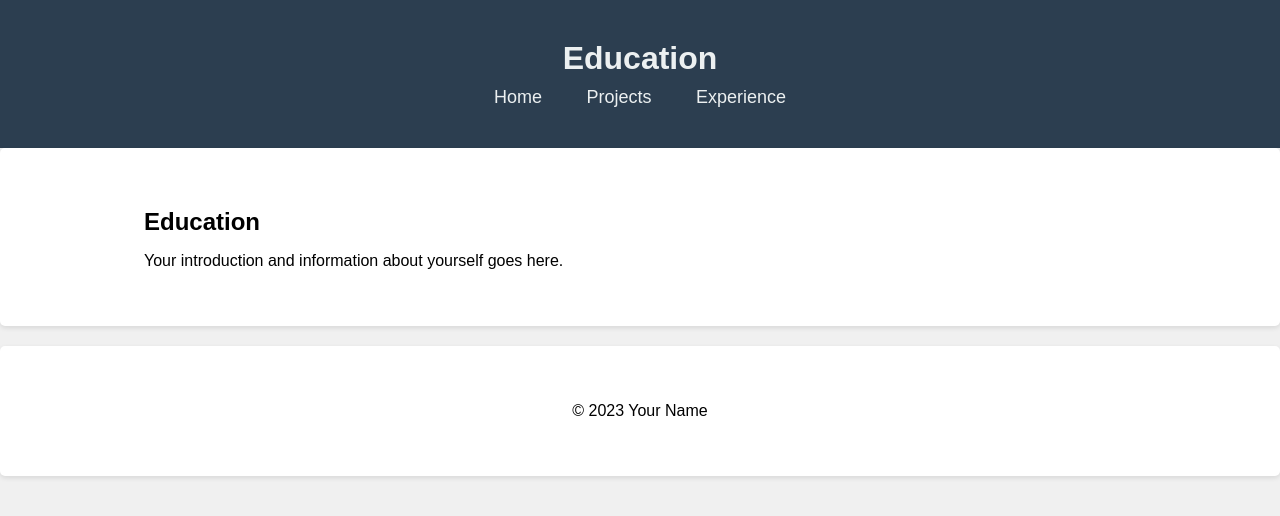
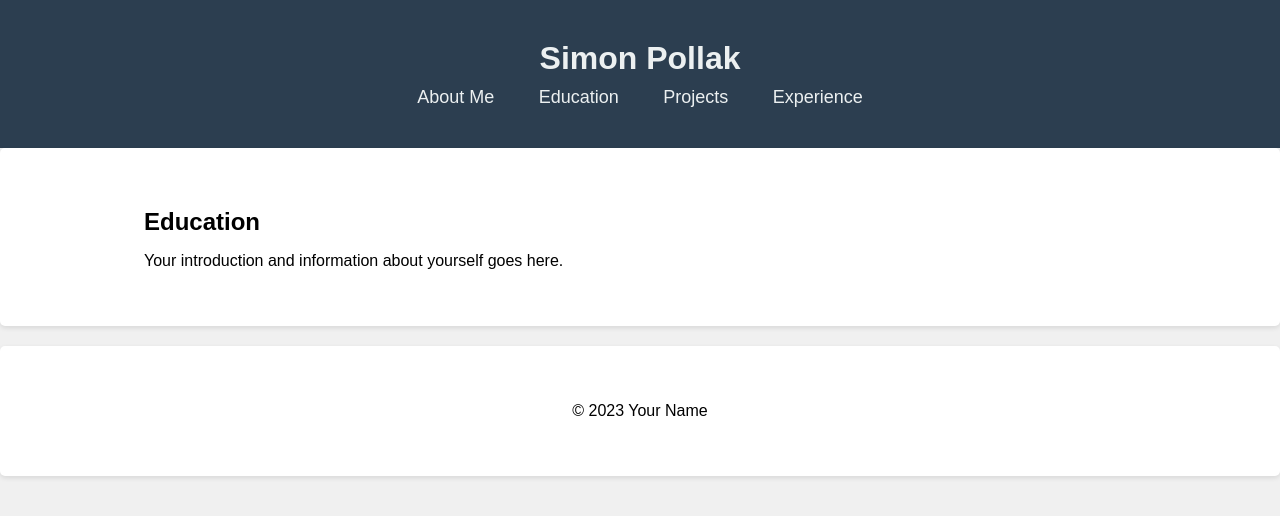
Before and after one commit to Simon-Pollak/Simon-Pollak.github.io, a plain HTML site: page education.html in a window 1280 px wide. Drawn offline with Linux system fonts and the light colour scheme.

Commit message:
Update education.html

```diff
--- a/education.html
+++ b/education.html
@@ -7,13 +7,14 @@
   <title>Education</title>
 </head>
 <body>
-  <header>
+<header>
     <div class="container">
-      <h1>Education</h1>
+      <h1>Simon Pollak</h1>
       <nav>
-        <a href="index.html">Home</a>
+        <a href="index.html">About Me</a>
+        <a href="education.html">Education</a>
         <a href="projects.html">Projects</a>
-        <a href="contact.html">Experience</a>
+        <a href="wexp.html">Experience</a>
       </nav>
     </div>
   </header>
```
